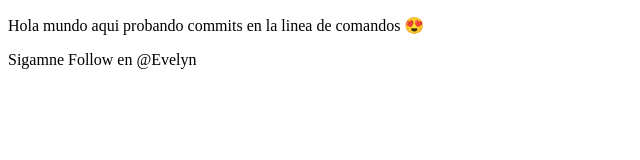
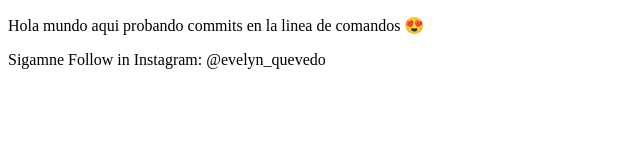
Before and after one commit to EvelynDevia29/frontendDeveloper, a plain HTML site: page index.html in a window 1280 px wide. Shown: the whole page, without its empty margins (0-640 px from the left). Drawn offline with Linux system fonts and the light colour scheme.

Commit message:
Arregle nombre ususario instagram

```diff
--- a/index.html
+++ b/index.html
@@ -8,6 +8,6 @@
 </head>
 <body>
     <p>Hola mundo aqui probando commits en la linea de comandos 😍</p>
-    <p>Sigamne Follow en @Evelyn</p>
+    <p>Sigamne Follow in Instagram: @evelyn_quevedo</p>
 </body>
 </html>
```
